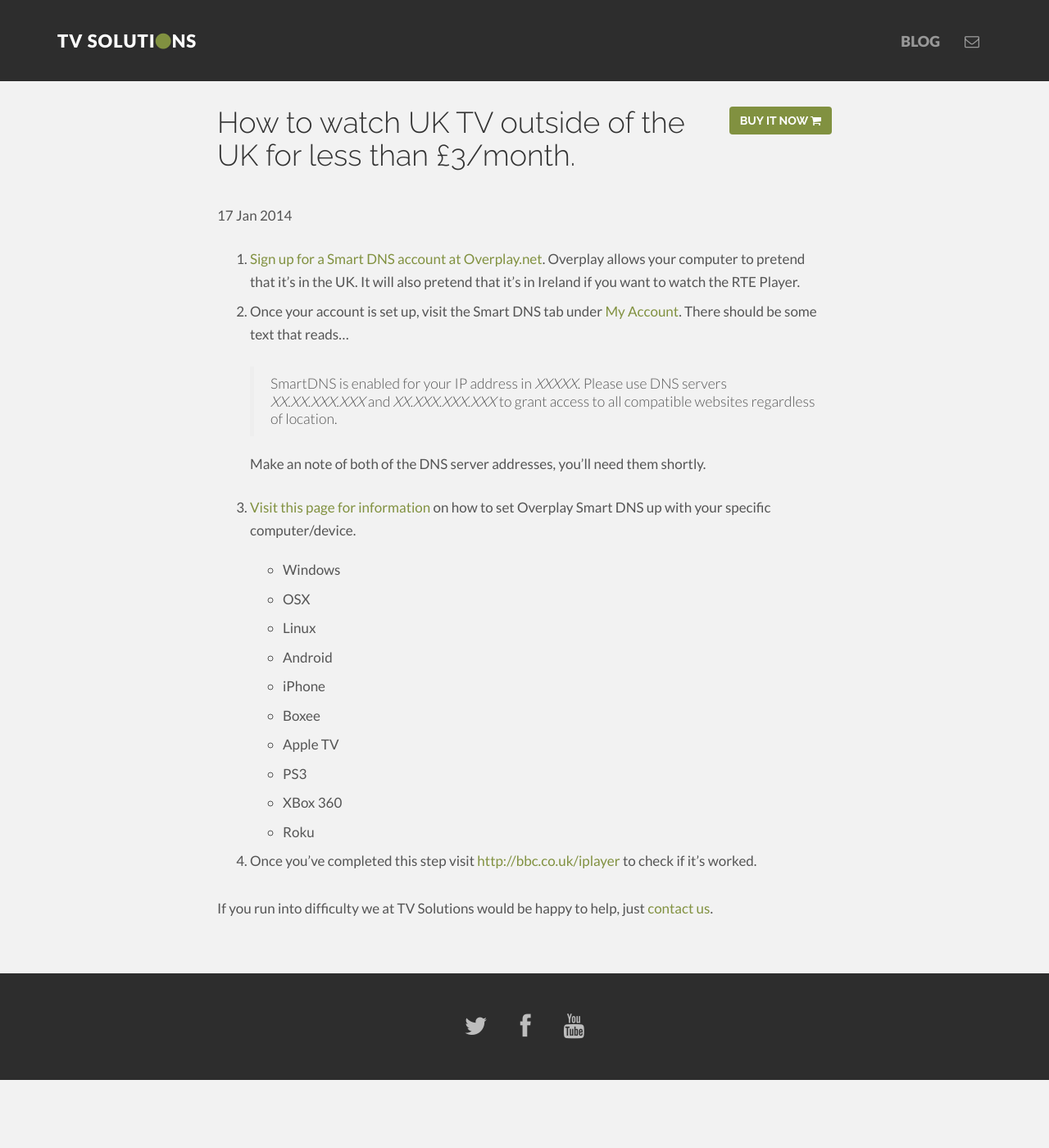
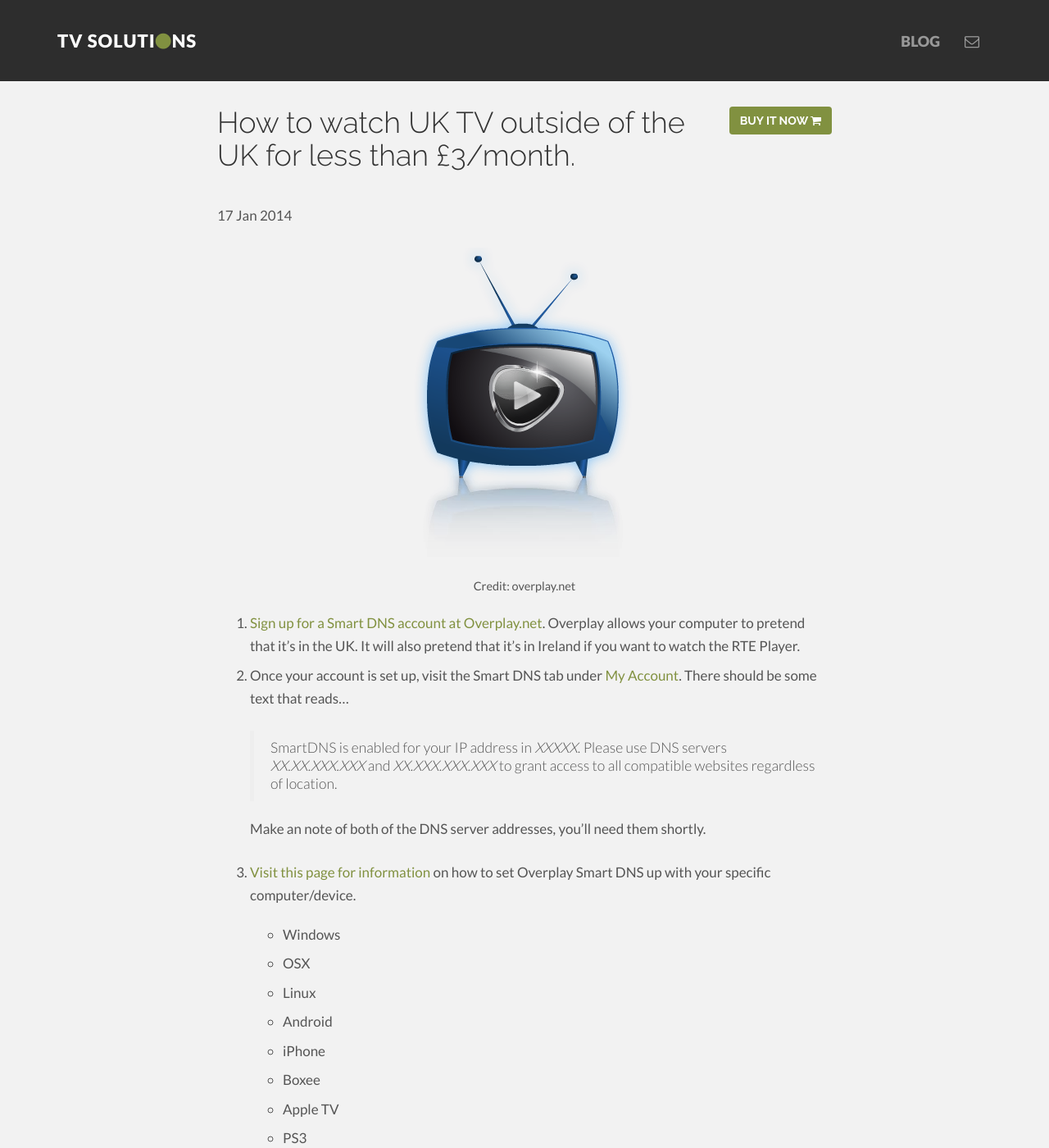
Before and after one commit to tvsolutions/tvsolutions.github.io, a Jekyll site: the page built from _posts/2014-01-17-watch-bbc-abroad.md, in a window 1280 px wide and 1400 px high. Shown: the whole window at 82% size. Built offline with Jekyll 4.4.1, drawn with Linux system fonts in a browser that asks for light colours; nearby versions of some CDN libraries; Markdown is read by kramdown in place of the engine named in the settings.

Commit message:
Adding overplay logo

```diff
--- a/_posts/2014-01-17-watch-bbc-abroad.md
+++ b/_posts/2014-01-17-watch-bbc-abroad.md
@@ -6,6 +6,9 @@
 excerpt: Allowing your device to stream content from the UK can be challenging and confusing. We've found the simplest solution that will have you up and running in minutes.
 buy: http://www.overplay.net/#a_aid=tvsolutions
 ---
+
+<div class="centered"><img src="{{ site.url }}/assets/img/overplay-logo.png" class="img-responsive"/>
+<small>Credit: overplay.net</small></div>
 
 1. [Sign up for a Smart DNS account at Overplay.net](http://www.overplay.net/#a_aid=tvsolutions). Overplay allows your computer to pretend that it's in the UK. It will also pretend that it's in Ireland if you want to watch the RTE Player.
 2. Once your account is set up, visit the Smart DNS tab under [My Account](http://www.overplay.net/myaccount.php). There should be some text that reads...
--- a/assets/css/main.css
+++ b/assets/css/main.css
@@ -59,6 +59,10 @@
 
 .centered {
     text-align: center;
+}
+
+.centered img {
+    margin: 0 auto;
 }
 
 /* Links */
```
Also changed, not shown: _posts/2014-01-18-watch-rte-abroad.md (+3 -0 lines), assets/img/overplay-logo.png (added).
